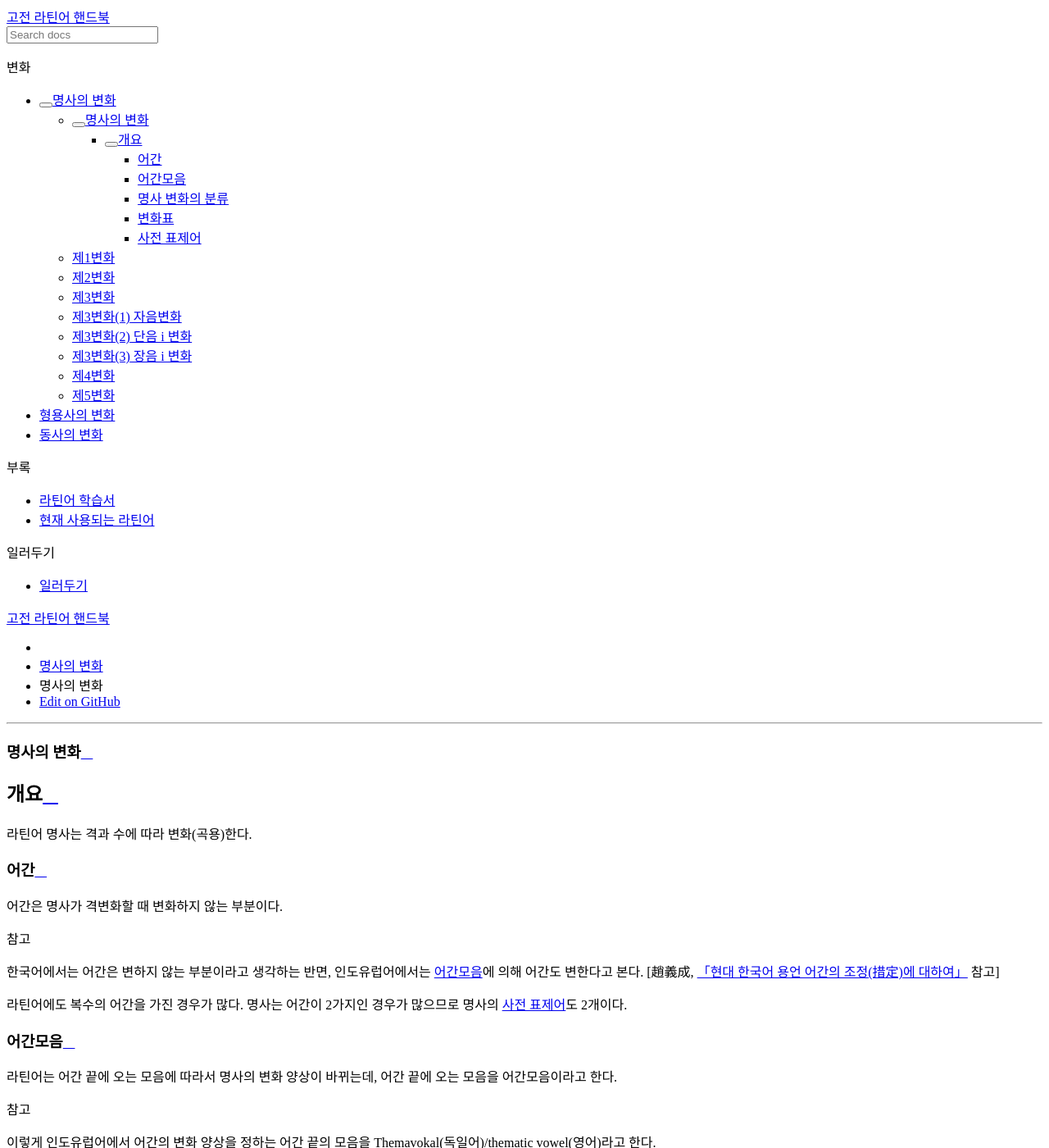
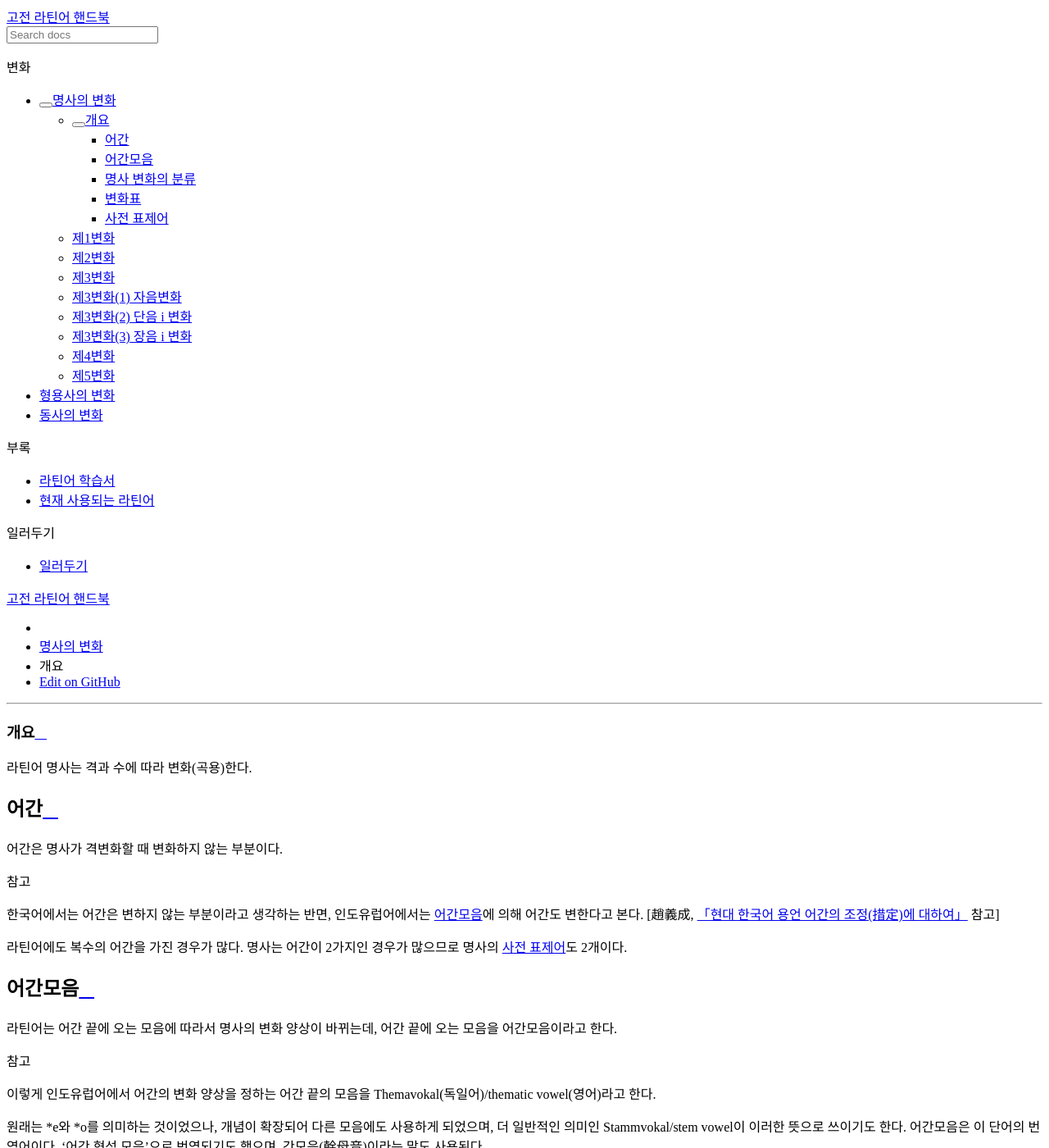
Before and after one commit to kabbala/grammatica_latina, a Sphinx documentation site: the page built from source/declinatio_nominis/declinatio_nominis.rst, in a window 1280 px wide and 1400 px high. Shown: the whole window at 82% size. Built offline with Sphinx 7.4.7 and the Read the Docs theme 2.0.0, drawn with Linux system fonts in a browser that asks for light colours.

Commit message:
제목 수정

```diff
--- a/source/declinatio_nominis/declinatio_nominis.rst
+++ b/source/declinatio_nominis/declinatio_nominis.rst
@@ -1,6 +1,3 @@
-명사의 변화
-===========
-
 개요
 ----
 
```
